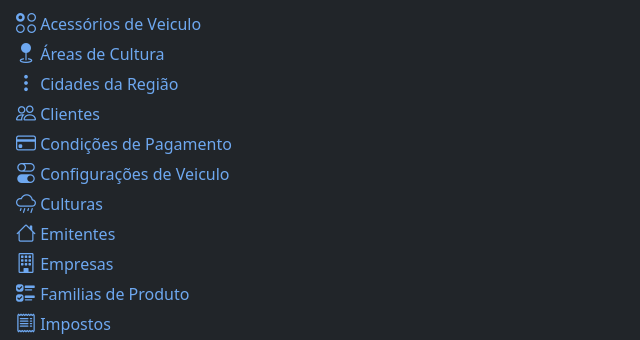
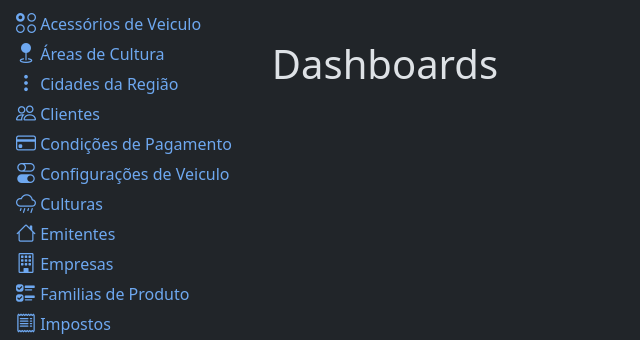
Before and after one commit to Ricardo181172/signoretti-intranet, a Django app: page /api/v1/crm/ in a window 1280 px wide. Shown: the part 84-424 px from the top of the page, without its empty margins (0-640 px from the left). Run offline with Django 5.2, Linux system fonts and the light colour scheme; the visitor is signed in with stand-in values (Sample User, id 1).

Commit message:
atualizacao

```diff
--- a/core/templates/crm.html
+++ b/core/templates/crm.html
@@ -27,6 +27,7 @@
       <div class="container mt-4">
         <main>
           {% block content %}
+            <h1>Dashboards</h1>
           {% endblock %}
         </main>
       </div>
```
Also changed, not shown: core/templates/home.html (line endings or trailing spaces).
